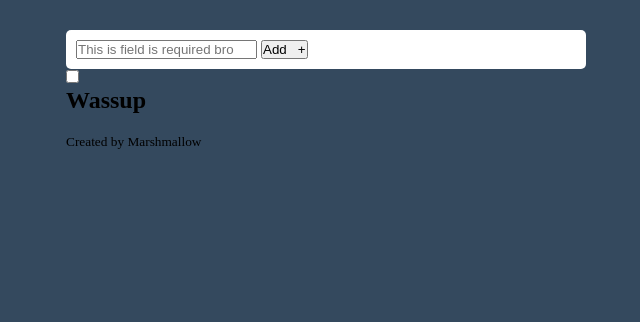
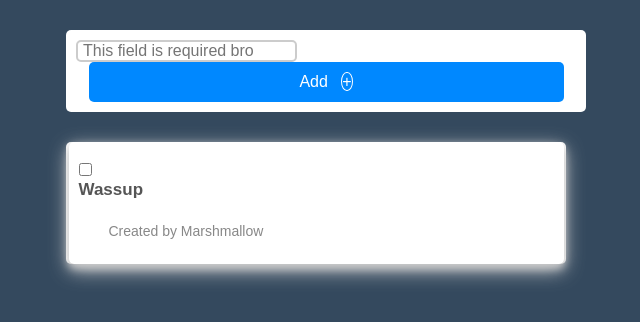
Before and after one commit to excaliburnt/DoMyList, a PHP site: page / in a window 1280 px wide. Shown: the top 322 px of the page, without its empty margins (324-964 px from the left). Run offline with PHP 8.4, Linux system fonts and the light colour scheme.

Commit message:
More styling

```diff
--- a/css/style.css
+++ b/css/style.css
@@ -24,3 +24,92 @@
 	 padding: 10px;
 	 border-radius: 5px;
  }
+
+ .add-section input {
+	 display: block;
+	 width: 95%
+	 height: 40px;
+	 margin: 10px autp;
+	 border: 2px solid #ccc;
+	 font-size: 16px;
+	 border-radius: 5px;
+	 padding: 0px 5px;
+ }
+
+ .add-section button {
+	 display: block;
+	 width: 95%;
+	 height: 40px;
+	 margin: 0px auto;
+	 border: none;
+	 background: #0088ff;
+	 color: #fff;
+	 font-family: sans-serif;
+	 font-size: 16px;
+	 border-radius: 5px;
+	 cursos: pointer;
+ }
+
+ .add-section button:hover{
+	 box-shadow: 0 2px 2px 0 #ccc, 0 2px 3px 0 #ccc;
+	 opacity: 0.7;
+ }
+
+ .add-section button span {
+	 border: 1px solid #fff;
+	 border-radius: 50%;
+	 display: infline-block;
+	 width: 18px;
+	 height: 18px;
+ }
+
+ #errorMes {
+	 display: block;
+	 background: #f2dede;
+	 width: 95%;
+	 margin: 0px auto;
+	 color: red;
+	 padding: 10px;
+	 height: 35px;
+ }
+
+ .todo-section {
+	 width: 100%;
+	 background: #fff;
+	 margin: 30px auto;
+	 padding: 10x;
+	 border-radius: 5px;
+ }
+
+ .todo-item {
+	 width: 95%;
+	 margin: 10px auto;
+	 padding: 20px 10px;
+	 box-shadow: 0 4px 8px 0 #ccc, 0 6px 20px 0 #ccc;
+	 border-radius: 5px;
+ }
+
+ .todo-item h2 {
+	 display: infline-block;
+	 padding: 5px 0x;
+	 font-size: 17px;
+	 font-family: sans-serif;
+	 color: #555;
+ }
+
+ .todo-item small {
+	 display: block;
+	 width: 100%;
+	 padding: 5px 0px;
+	 font-soze: 17px;
+	 font-family: sans-serif;
+	 color: #888;
+	 padding-left: 30px;
+	 font-size: 14px;
+	 font-family: sans-serif;
+ }
+
+ .remove-to-do {
+
+
+ }
--- a/index.php
+++ b/index.php
@@ -12,7 +12,7 @@
 			<form action="">
 				<input type="text"
 						name="title"
-						placeholder="This is field is required bro">
+						placeholder="This field is required bro">
 				<button type ="submit">Add &nbsp; <span>&#43;</span></button>
 			</form>
 		</section>
```
